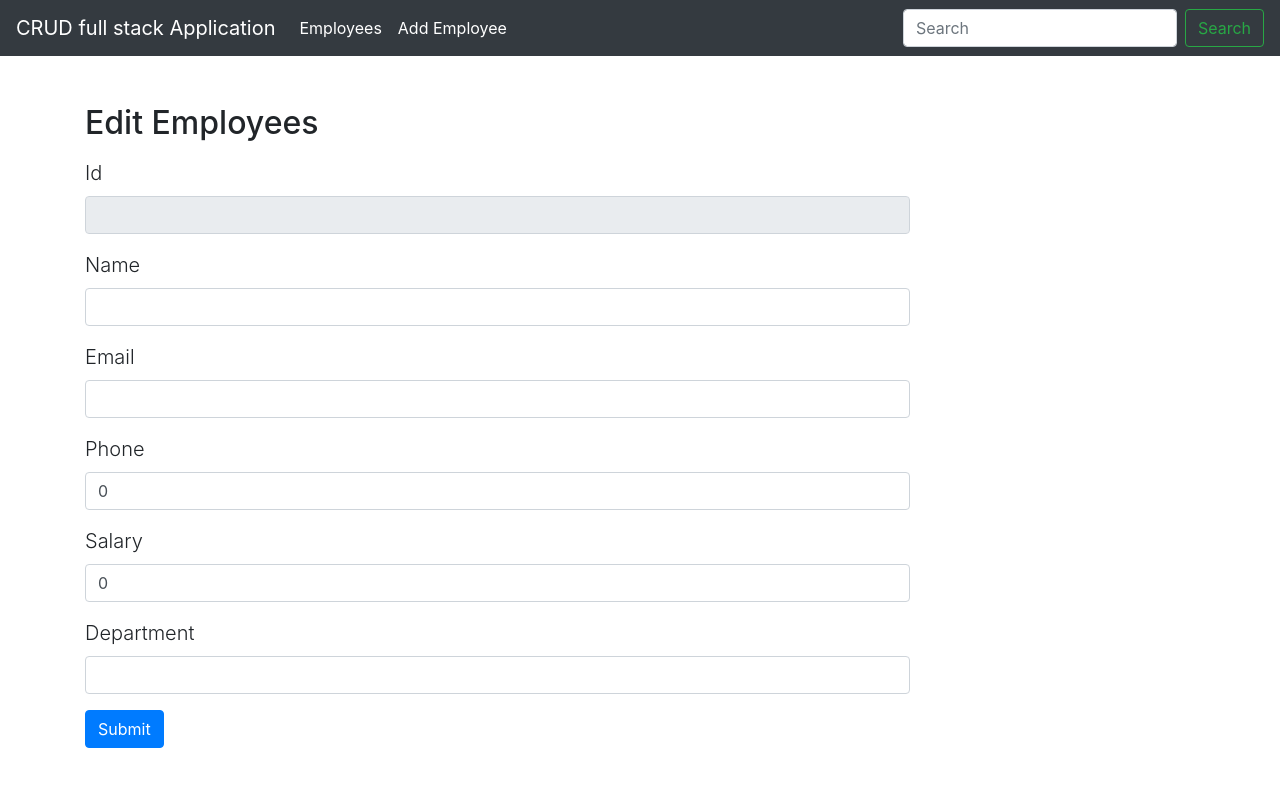
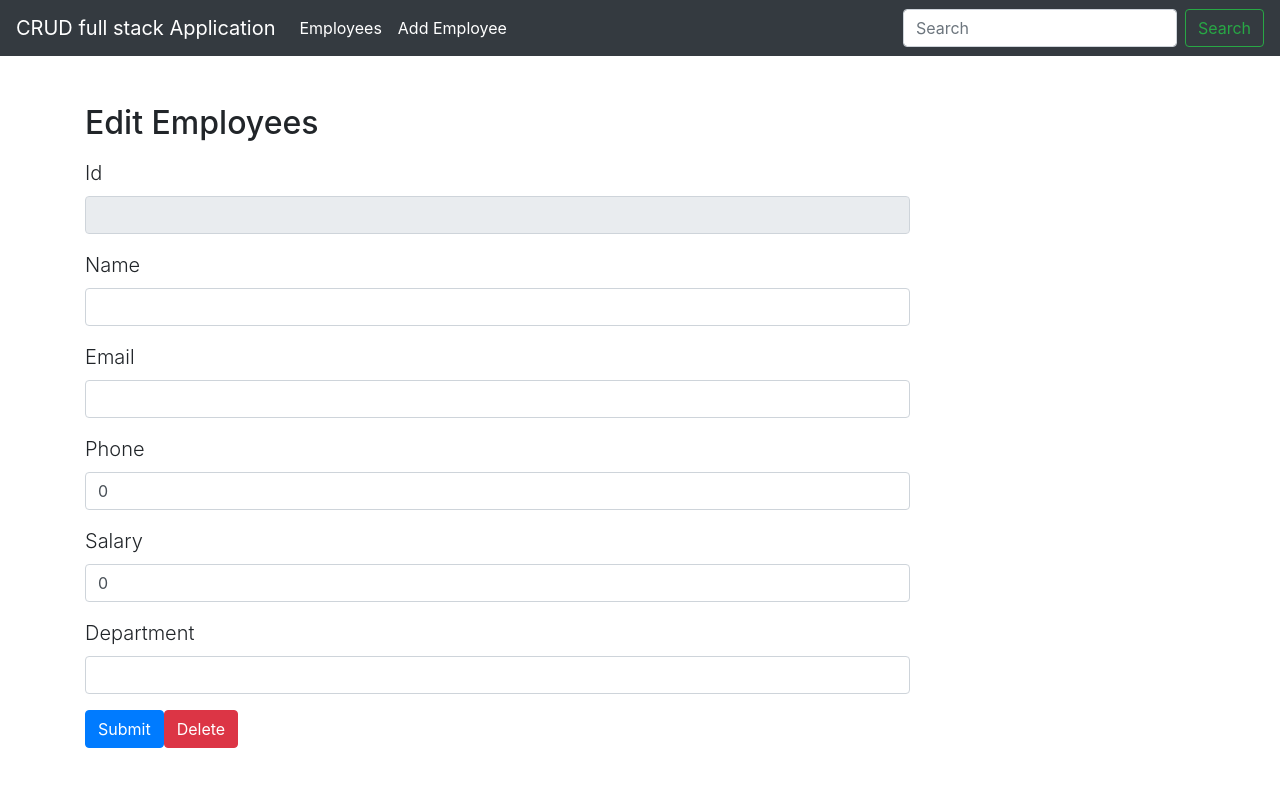
Before and after one commit to Peanut-json/FullStack.UI, an Angular app: page /employees/edit/1 in a window 1280 px wide. Shown: the top 786 px of the page. Built offline with nearby package versions, Linux system fonts and the light colour scheme; no server answers.

Commit message:
implimented updating and deleting methods to CRUD

```diff
--- a/src/app/Components/Employees/edit-employee/edit-employee.component.html
+++ b/src/app/Components/Employees/edit-employee/edit-employee.component.html
@@ -4,7 +4,7 @@
     <div class="row">
       <div class ="col-lg-9">
         <form action="">
-          <form #form ="ngForm">
+          <form #form ="ngForm" (ngSubmit)="updateEmployee()">
             <div class="mb-3">
                 <label for="id" class="lead">Id</label>
                 <input type="text" class="form-control" id="id"  readonly aria-describedby="id"
@@ -38,6 +38,8 @@
             </div>
             <!-- the list of perameters we have assigned for the object-->
             <button type="submit" class="btn btn-primary">Submit</button>
+            <button type="button" class="btn btn-danger"
+            (click)="deleteEmployee(employeeDetails.id)">Delete</button>
           </form>
         </form>
       </div>
--- a/src/app/Components/Employees/edit-employee/edit-employee.component.ts
+++ b/src/app/Components/Employees/edit-employee/edit-employee.component.ts
@@ -1,5 +1,5 @@
 import { Component, OnInit } from '@angular/core';
-import { ActivatedRoute } from '@angular/router';
+import { ActivatedRoute, Router } from '@angular/router';
 import { Employee } from 'src/app/Models/employee.model';
 import { EmployeesService } from 'src/app/services/employees.service';
 
@@ -19,7 +19,7 @@ export class EditEmployeeComponent implements OnInit {
     salary:0,
     department:''
   };
-  constructor(private route: ActivatedRoute, private employeeService: EmployeesService) { }
+  constructor(private route: ActivatedRoute, private employeeService: EmployeesService ,  private router:Router) { }
 
   //! this is to inject things so that we are able to connect and create paths and routes
  //! always need to be private
@@ -40,5 +40,26 @@ export class EditEmployeeComponent implements OnInit {
     })
   }
 
+  updateEmployee() {
+    this.employeeService.updateEmpoloyee(this.employeeDetails.id , this.employeeDetails)
+    .subscribe({
+      next: (response) => {
+        this.router.navigate(['employees'])
+      }
+    })
+  }
 
+//* updateEmployee() method takes in the injected service and uses the method to create logic.
+//* within the perameters of the method the perameters are the Id and the object itself to identify and athen also the updating of the body.
+
+//* when using subscribe the method used here will be when the responce is triggered and once it is will route back to 'employees' page (had to use method form add emplpoyee and inject it into the imports and also the constructor. )
+
+  deleteEmployee(id: string ){
+    this.employeeService.deleteEmployee(id)
+    .subscribe({
+      next:(response) => {
+        this.router.navigate(['employees'])
+      }
+    });
+  }
 }
--- a/src/app/Components/Employees/employees-list/employees-list.component.html
+++ b/src/app/Components/Employees/employees-list/employees-list.component.html
@@ -25,8 +25,12 @@
                 <td>{{employee.phone}}</td>
                 <td>{{employee.salary}}</td>
                 <td>{{employee.department}}</td>
-                <th><a  [routerLink]="['/employees', 'edit', employee.id]">view</a></th>
-                <!-- * this is using the anchor tool to create a clickable event handler named view-->
+                <th>
+                    <div class="btn-group" role="group" aria-label="view/Delete">
+                        <button type="button" [routerLink]="['/employees', 'edit', employee.id]" class="btn btn-primary">View</button>
+                      </div>
+                </th>
+
                 <!--!always rememeber to refrence your ROUTING correctly when implimenting it !!!!!!-->
 
                 <!-- this is using data binding to get the infomation we need form the objects made for static virsions.  -->
--- a/src/app/Components/Employees/employees-list/employees-list.component.ts
+++ b/src/app/Components/Employees/employees-list/employees-list.component.ts
@@ -9,8 +9,12 @@ import { EmployeesService } from 'src/app/services/employees.service';
 })
 
 export class EmployeesListComponent implements OnInit {
+deleteEmployee(arg0: any) {
+throw new Error('Method not implemented.');
+}
 
   employees: Employee[] = [];
+employeeDetails: any;
 
 // static employee list to use instead of .net API , when implimented this will be removed.
   constructor(private employeesService:EmployeesService ) { }
--- a/src/app/services/employees.service.ts
+++ b/src/app/services/employees.service.ts
@@ -3,6 +3,7 @@ import { Injectable } from '@angular/core';
 import { environment } from 'src/environments/environment';
 import { Employee } from '../Models/employee.model';
 import { Observable } from 'rxjs';
+
 
 @Injectable({
   providedIn: 'root'
@@ -41,9 +42,24 @@ export class EmployeesService {
  }
 
 
+ //* using the update method taking two perameters of id  and updateEmployeeRequest , this is then set to ofType Observable and mapped to Employee,
+
+//* this is then returned with a HTTP put request mapped to Employee and using the same baseUrl and pathing along ,
+//* with the body of the new updateEmpEmployeeRequest.
+
+ updateEmpoloyee(id:string ,updateEmployeeRequest: Employee):Observable<Employee>{
+
+  return this.http.put<Employee>(this.baseApiUrl + '/api/employees/' + id , updateEmployeeRequest);
+ }
 
 
 
 
+ //*
+  deleteEmployee(id:string ):Observable<Employee> {
+    return this.http.delete<Employee>(this.baseApiUrl + '/api/employees/' + id ,)
+  }
+
+
 
   }
```
